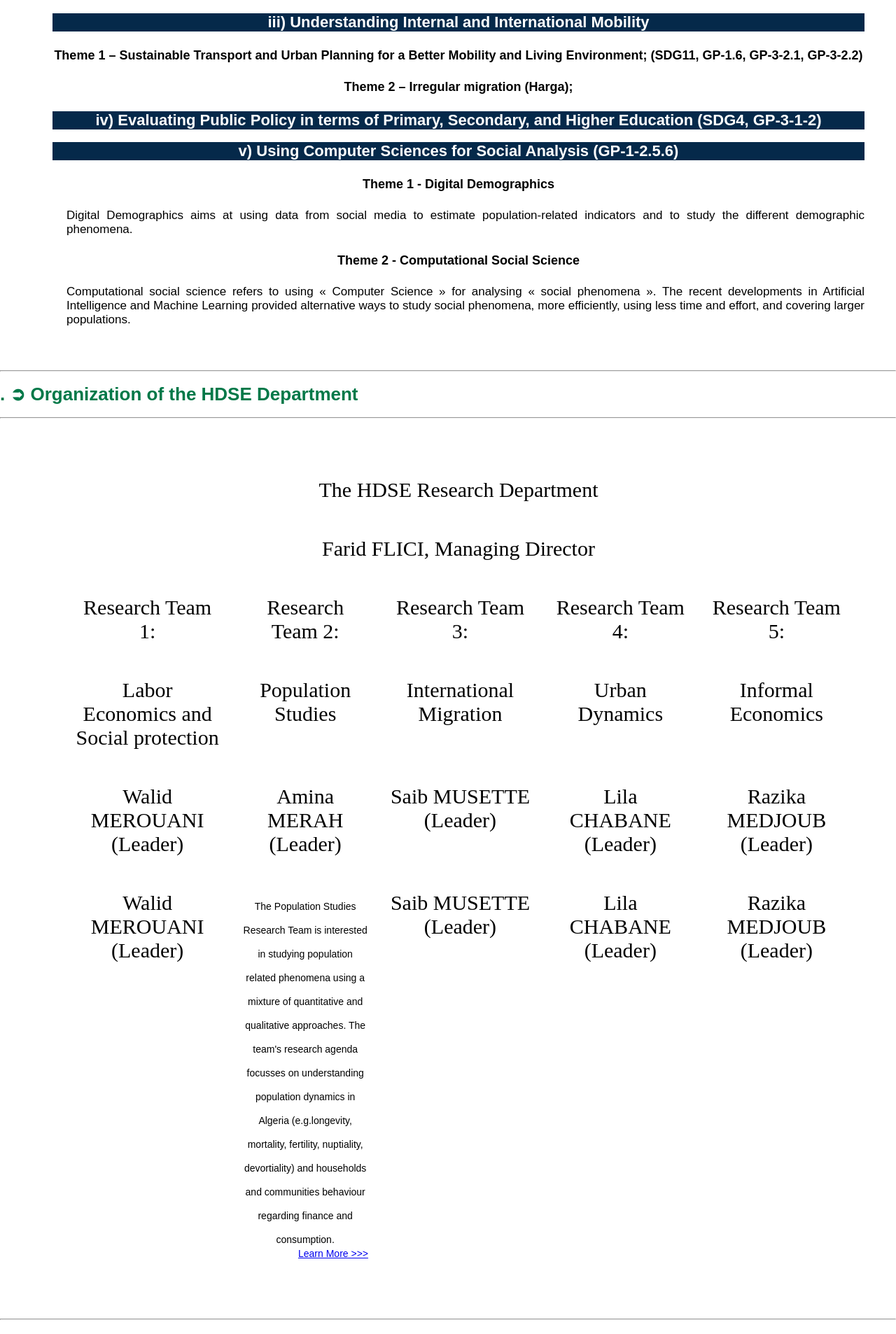
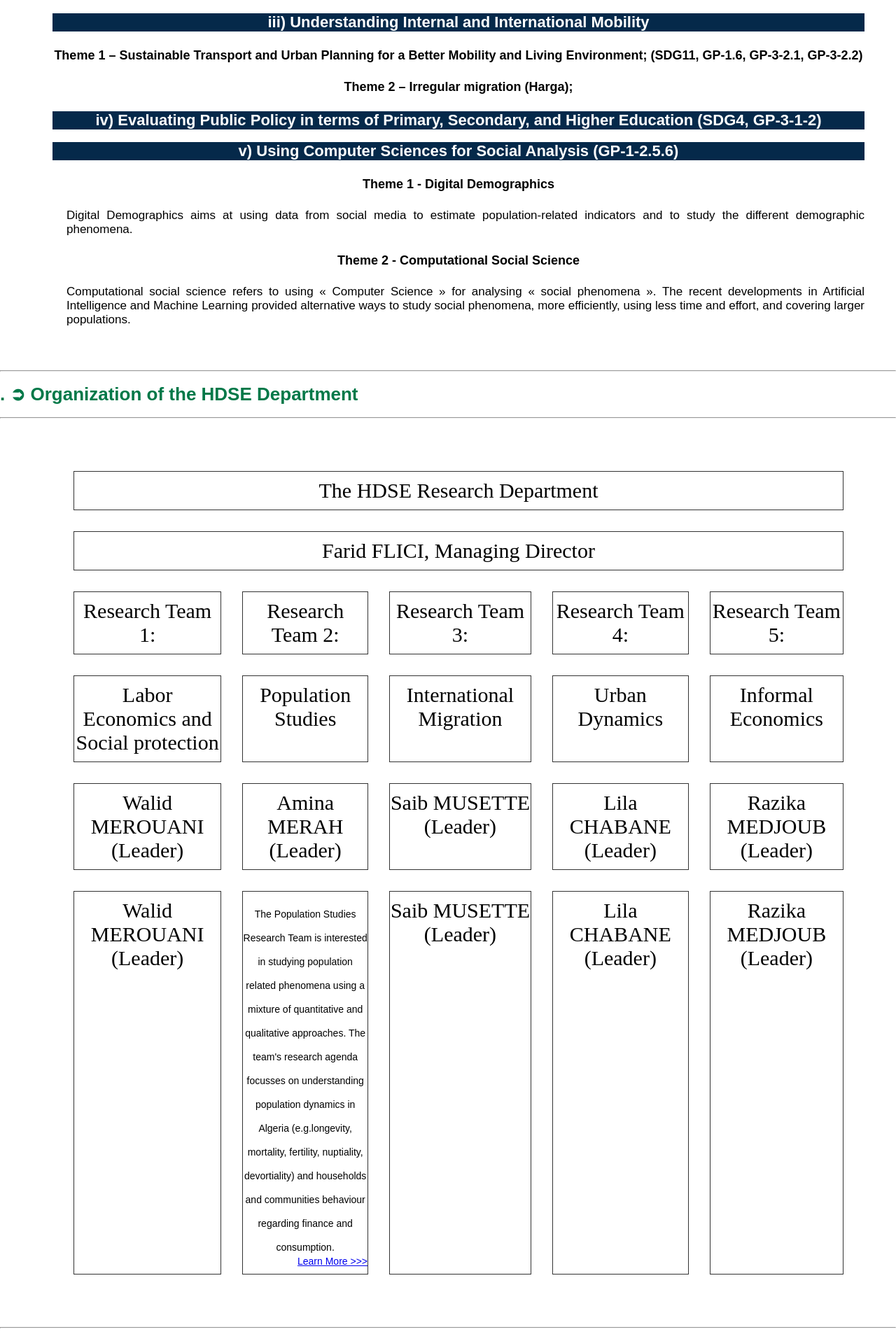
Before and after one commit to Farid-FLICI/farid-flici.github.io, a Jekyll site: the page hdse2.html, which Jekyll copies as it is, in a window 1280 px wide. Shown: the part 2494-4400 px from the top of the page at 70% size. Built offline with Jekyll 4.4.1, drawn with Linux system fonts in a browser that asks for light colours.

Commit message:
Update hdse2.html

```diff
--- a/hdse2.html
+++ b/hdse2.html
@@ -15,8 +15,8 @@ h4{              font-family: sans-serif; font-size: 18px; font-weight: bold ; t
 
 .grid-container {  display: grid;  grid-template-columns: auto auto auto auto auto;  gap: 10px;  background-color: white;  padding: 10px;  margin: 10px}
 .grid-container > div {  background-color: white;  text-align: center;  padding: 10px 0;  margin: 10px;  font-size: 30px;}
-.item1 { border: 0px solid rgba(0, 0, 0, 0.8); grid-column: 1 / 6;}
- .item{border: 0px solid rgba(0, 0, 0, 0.8);}
+.item1 { border: 1px solid rgba(0, 0, 0, 0.8); grid-column: 1 / 6;}
+ .item{border: 1px solid rgba(0, 0, 0, 0.8);}
 </style>
 </head>
 <body>
```
